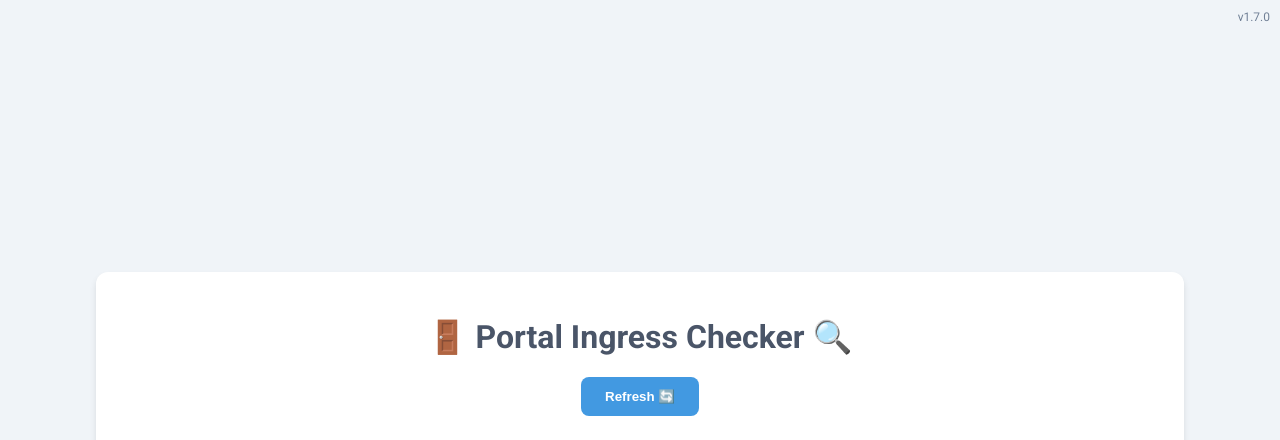
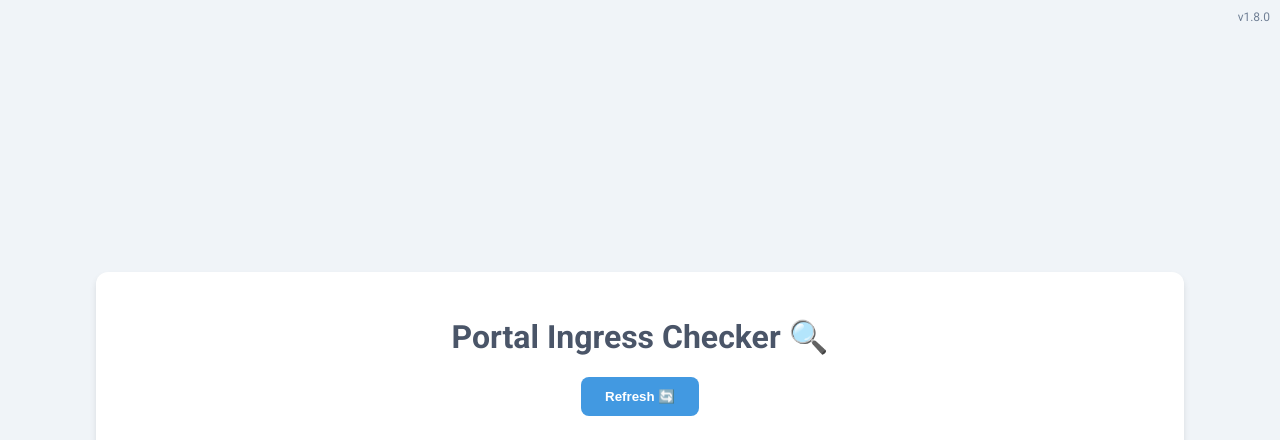
Before and after one commit to didlawowo/portal-checker, a Flask app: page / in a window 1280 px wide. Shown: the top 440 px of the page. Run offline with Flask 3, Linux system fonts and the light colour scheme; parts of the project's set-up code (start-up, migrations or seed data) failed here and were passed over.

```diff
--- a/templates/index.html
+++ b/templates/index.html
@@ -108,9 +108,9 @@
 </head>
 
 <body>
-    <div style="position: absolute; top: 10px; right: 10px; font-size: 12px; color: #718096;">v1.7.0</div>
+    <div style="position: absolute; top: 10px; right: 10px; font-size: 12px; color: #718096;">v1.8.0</div>
     <div class="container">
-        <h1>🚪 Portal Ingress Checker 🔍</h1>
+        <h1>Portal Ingress Checker 🔍</h1>
         <button onclick="refreshPage()" class="refresh-btn">Refresh 🔄</button>
         <table>
             <thead>
```
